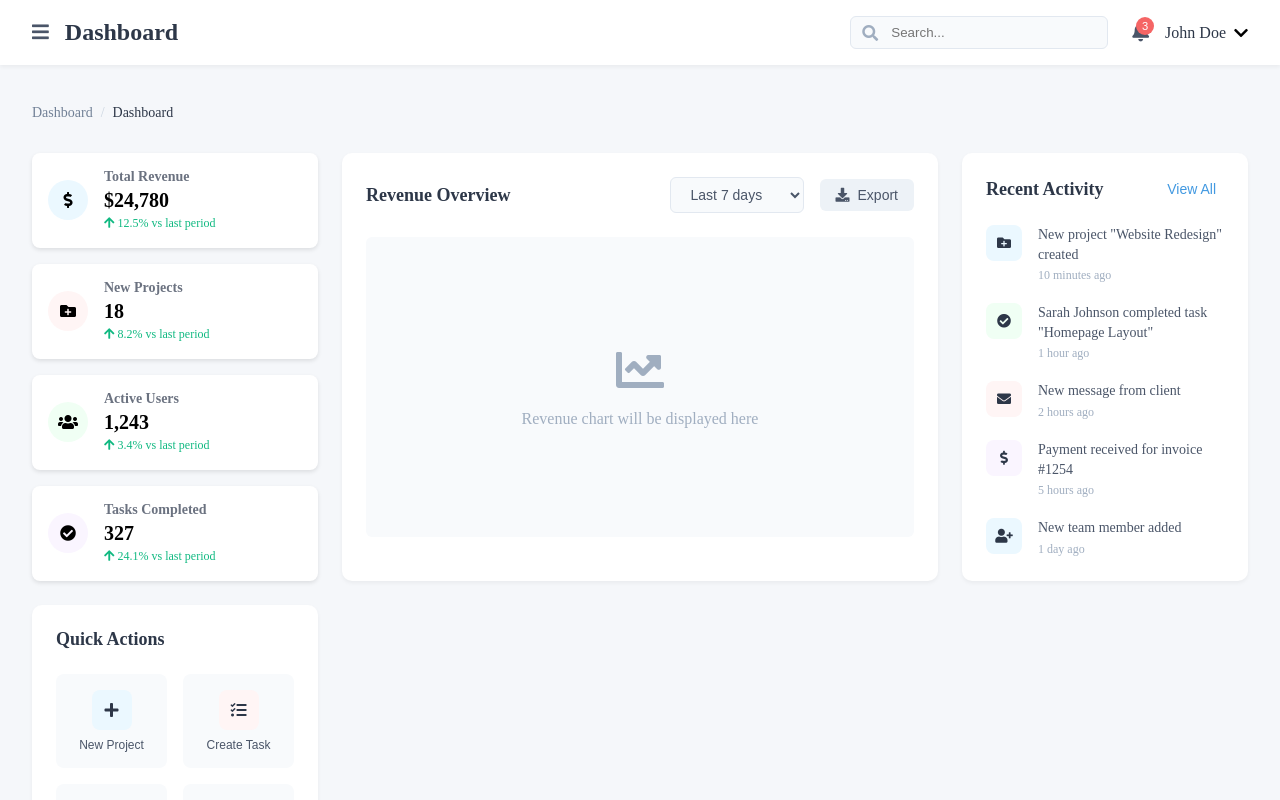
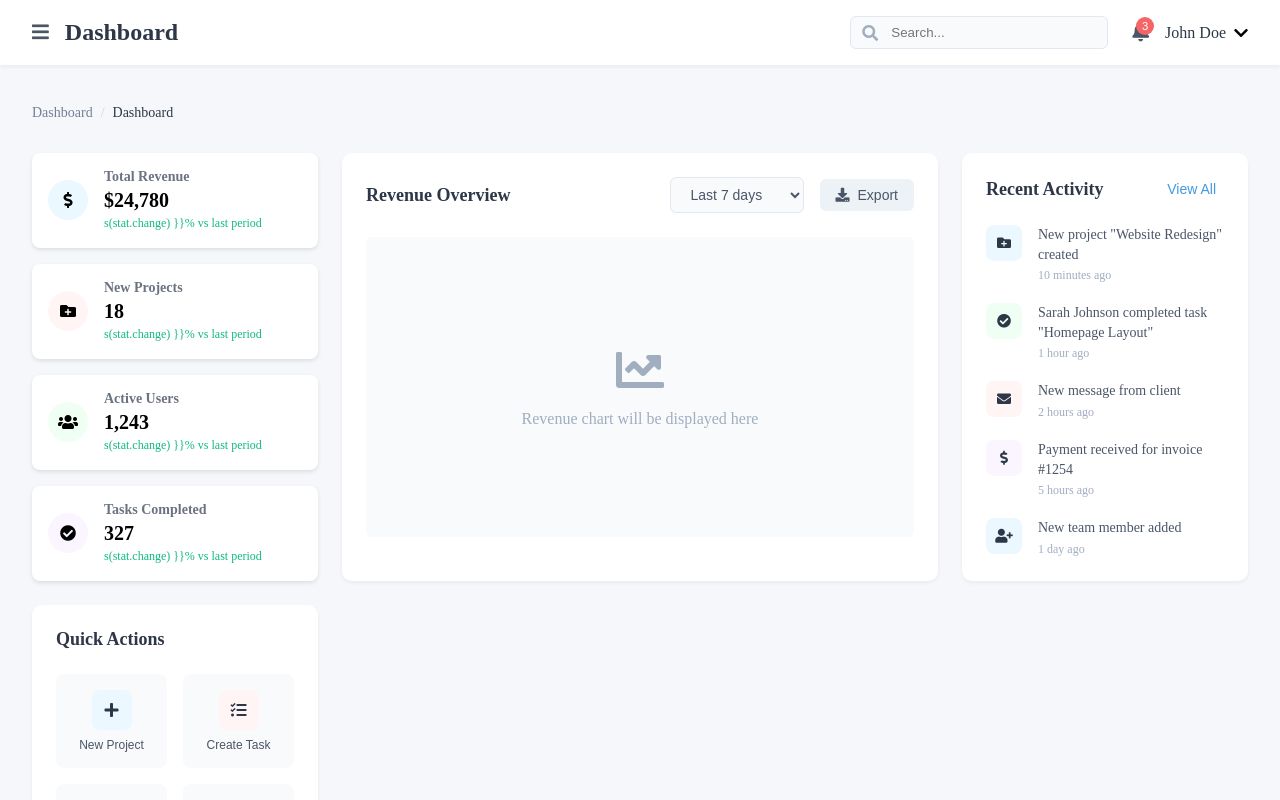
Before and after one commit to sasanedicbn/Mini-app, a Vue app in the folder Mini-app/: page /dashboard in a window 1280 px wide. Shown: the top 800 px of the page. Built offline with nearby package versions, Linux system fonts and the light colour scheme.

Commit message:
Create changes in dashbboardStats components

```diff
--- a/Mini-app/src/components/Dashboard/DashboardHelpers/DashboardStats.vue
+++ b/Mini-app/src/components/Dashboard/DashboardHelpers/DashboardStats.vue
@@ -11,10 +11,7 @@
           class="stat-change"
           :class="{ positive: stat.change > 0, negative: stat.change < 0 }"
         >
-          <i
-            :class="stat.change > 0 ? 'fas fa-arrow-up' : 'fas fa-arrow-down'"
-          ></i>
-          {{ Math.abs(stat.change) }}% vs last period
+       s(stat.change) }}% vs last period
         </p>
       </div>
     </div>
```
